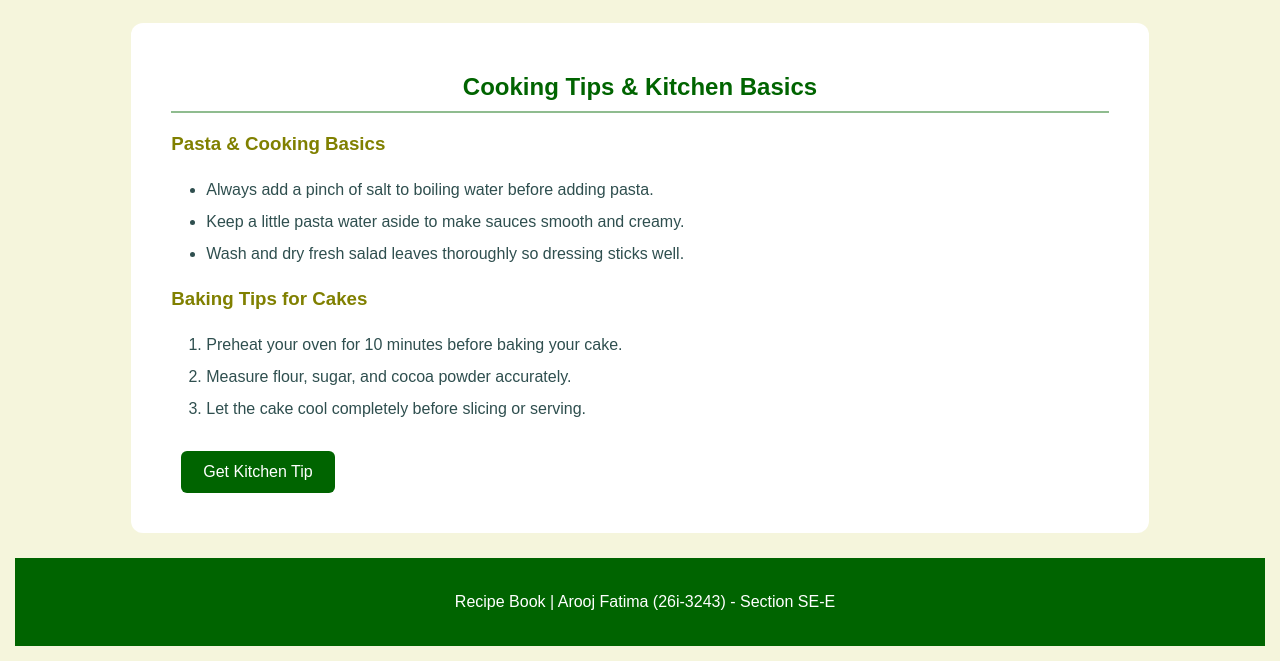
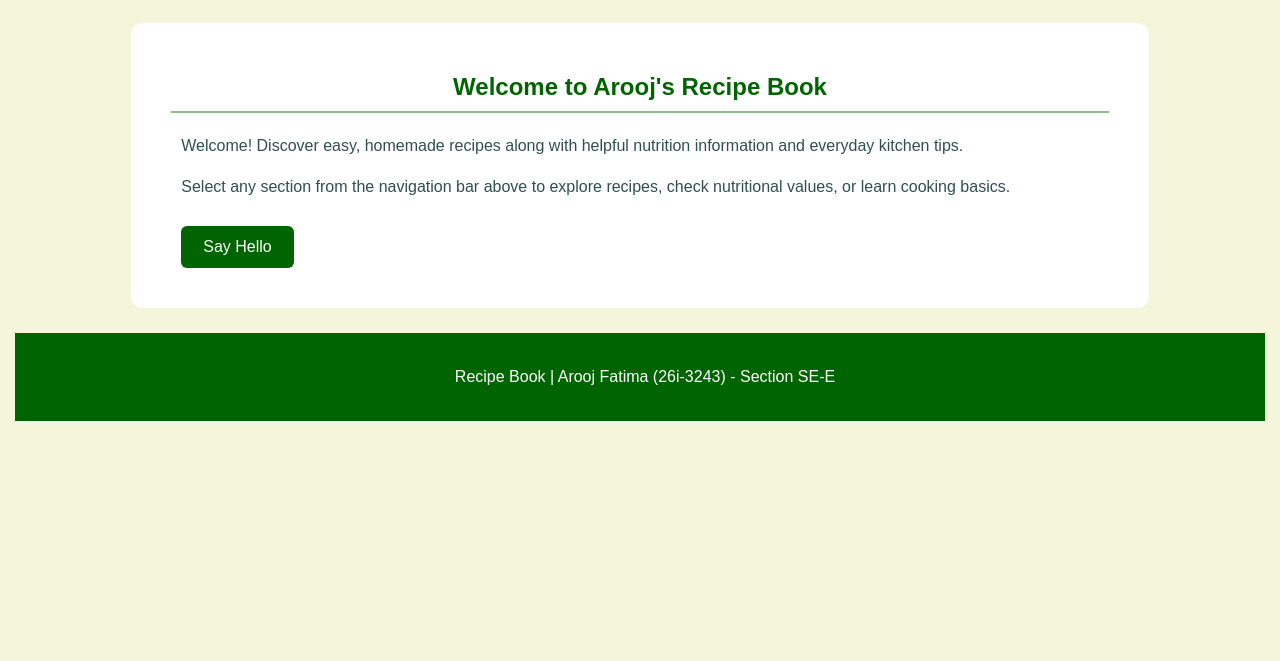
Before and after one commit to i263243-cmd/recipe-book-website, a plain HTML site: page index.html in a window 1280 px wide. Shown: the part 149-810 px from the top of the page. Drawn offline with Linux system fonts and the light colour scheme.

Commit message:
Fix home page content in index.html,

```diff
--- a/index.html
+++ b/index.html
@@ -21,23 +21,11 @@
     </nav>
 
     <section>
-        <h2>Cooking Tips & Kitchen Basics</h2>
+        <h2>Welcome to Arooj's Recipe Book</h2>
+        <p>Welcome! Discover easy, homemade recipes along with helpful nutrition information and everyday kitchen tips.</p>
+        <p>Select any section from the navigation bar above to explore recipes, check nutritional values, or learn cooking basics.</p>
 
-        <h3>Pasta & Cooking Basics</h3>
-        <ul>
-            <li>Always add a pinch of salt to boiling water before adding pasta.</li>
-            <li>Keep a little pasta water aside to make sauces smooth and creamy.</li>
-            <li>Wash and dry fresh salad leaves thoroughly so dressing sticks well.</li>
-        </ul>
-
-        <h3>Baking Tips for Cakes</h3>
-        <ol>
-            <li>Preheat your oven for 10 minutes before baking your cake.</li>
-            <li>Measure flour, sugar, and cocoa powder accurately.</li>
-            <li>Let the cake cool completely before slicing or serving.</li>
-        </ol>
-
-        <button onclick="window.alert('Kitchen Tip: Always prep and measure all ingredients before turning on the stove!')">Get Kitchen Tip</button>
+        <button onclick="window.alert('Welcome to Arooj\'s Recipe Book! Happy Cooking!')">Say Hello</button>
     </section>
 
     <footer>
```
